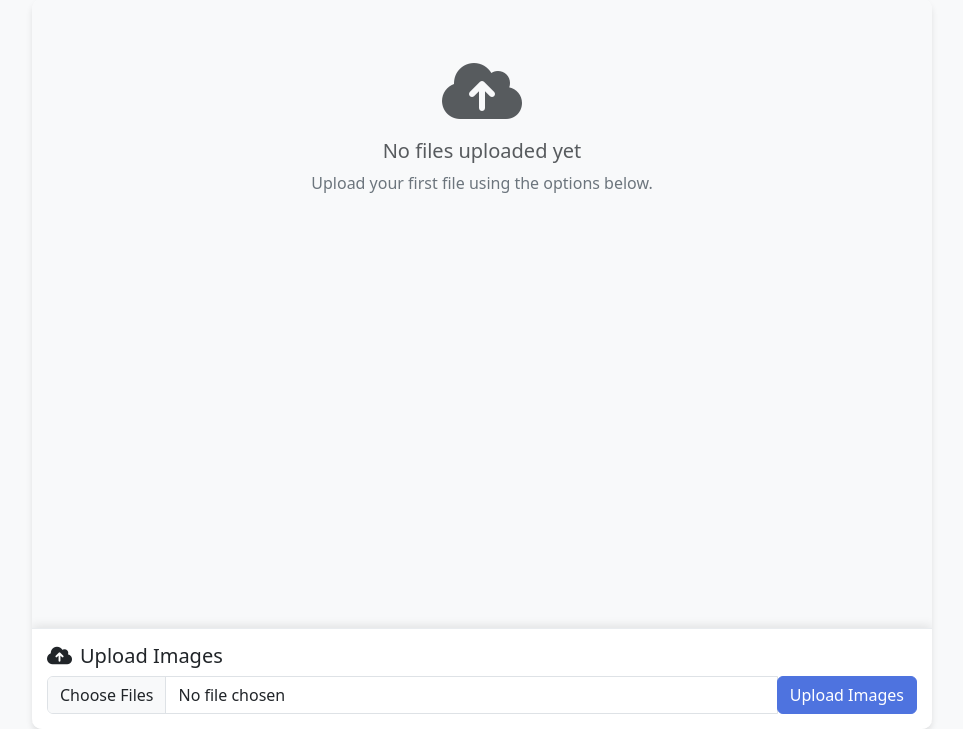
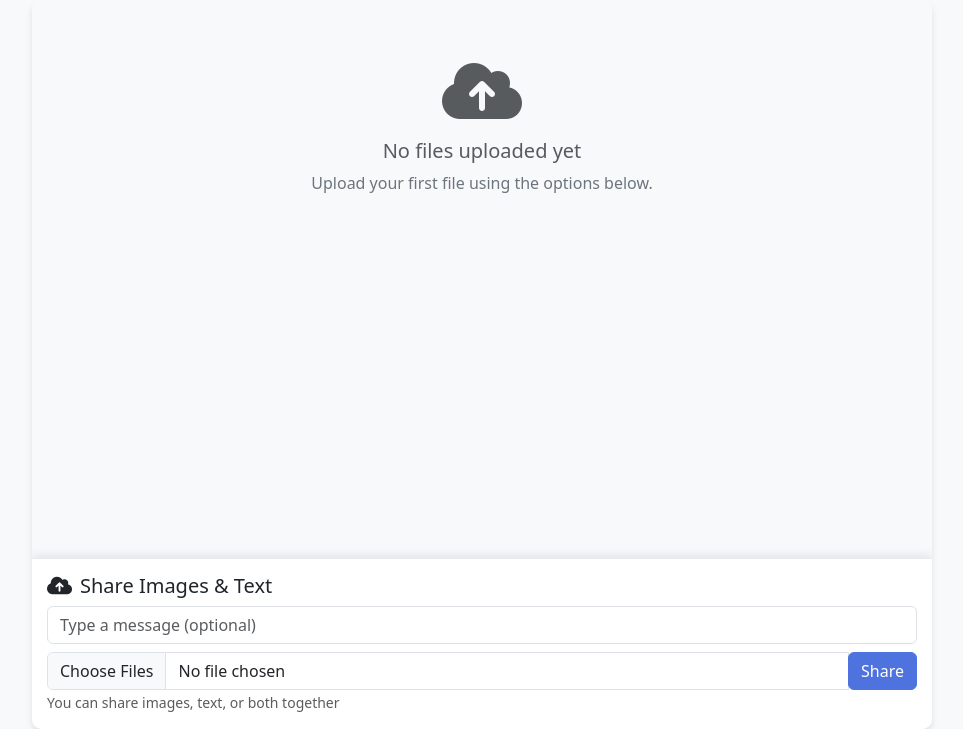
Before and after one commit to zhongkai-dev/imageshare, a Node server app: page /files/dashboard in a window 1280 px wide. Shown: the part 71-800 px from the top of the page, without its empty margins (158-1121 px from the left). Run offline with Node 20, Linux system fonts and the light colour scheme; the visitor is signed in with stand-in values (Sample User, id 1); data that the repository does not hold is empty; some libraries are stand-ins or nearby versions.

Commit message:
Add text message capability to image sharing

```diff
--- a/public/style.css
+++ b/public/style.css
@@ -127,6 +127,14 @@ body {
   display: flex;
   justify-content: space-between;
   align-items: center;
+}
+
+/* Text message styling */
+.text-message {
+  font-size: 1rem;
+  line-height: 1.5;
+  white-space: pre-wrap;
+  word-break: break-word;
 }
 
 /* Delete message button styling */
--- a/routes/files.js
+++ b/routes/files.js
@@ -3,7 +3,7 @@ const router = express.Router();
 const multer = require('multer');
 const path = require('path');
 const fs = require('fs');
-const File = require('../models/File');
+const { File, Message } = require('../models/File');
 const { v4: uuidv4 } = require('uuid'); // Add UUID for group IDs
 
 // Authentication middleware
@@ -56,23 +56,43 @@ router.get('/dashboard', isAuthenticated, async (req, res) => {
     // Get all files for this user
     const allFiles = await File.find({ userId: req.session.userId }).sort({ uploadDate: -1 });
 
-    // Group files by groupId
+    // Get all messages for this user
+    const allMessages = await Message.find({ userId: req.session.userId }).sort({ uploadDate: -1 });
+
+    // Group files and messages by groupId
     const fileGroups = {};
+
+    // Process files
     allFiles.forEach(file => {
       const groupId = file.groupId || 'single-' + file._id;
       if (!fileGroups[groupId]) {
         fileGroups[groupId] = {
           files: [],
+          messages: [],
           date: file.uploadDate
         };
       }
       fileGroups[groupId].files.push(file);
     });
 
+    // Process messages
+    allMessages.forEach(message => {
+      const groupId = message.groupId;
+      if (!fileGroups[groupId]) {
+        fileGroups[groupId] = {
+          files: [],
+          messages: [],
+          date: message.uploadDate
+        };
+      }
+      fileGroups[groupId].messages.push(message);
+    });
+
     // Convert to array and sort by date
     const groupedFiles = Object.keys(fileGroups).map(key => ({
       groupId: key,
       files: fileGroups[key].files,
+      messages: fileGroups[key].messages,
       date: fileGroups[key].date
     })).sort((a, b) => b.date - a.date);
 
@@ -105,7 +125,7 @@ router.get('/dashboard', isAuthenticated, async (req, res) => {
   }
 });
 
-// Upload images
+// Upload images and/or text message
 router.post('/upload-images', isAuthenticated, (req, res) => {
   uploadImages(req, res, async (err) => {
     if (err) {
@@ -114,14 +134,28 @@ router.post('/upload-images', isAuthenticated, (req, res) => {
     }
 
     try {
-      if (!req.files || req.files.length === 0) {
+      // Generate a group ID for this batch of files/messages
+      const groupId = uuidv4();
+
+      // Check if there's a text message
+      const message = req.body.message ? req.body.message.trim() : '';
+
+      // Check if there are files or a message
+      if ((!req.files || req.files.length === 0) && !message) {
         return res.status(400).redirect('/files/dashboard');
       }
 
-      // Generate a group ID for this batch of files
-      const groupId = uuidv4();
+      // Save message if provided
+      if (message) {
+        await Message.create({
+          text: message,
+          userId: req.session.userId,
+          groupId: groupId
+        });
+      }
 
-      // Save each file info to database with the same groupId
+      // Save files if provided
+      if (req.files && req.files.length > 0) {
         const filePromises = req.files.map(file => {
           return File.create({
             filename: file.filename,
@@ -136,9 +170,11 @@ router.post('/upload-images', isAuthenticated, (req, res) => {
         });
 
         await Promise.all(filePromises);
+      }
+
       res.redirect('/files/dashboard');
     } catch (err) {
-      console.error('File upload error:', err);
+      console.error('Upload error:', err);
       res.status(500).redirect('/files/dashboard');
     }
   });
@@ -223,12 +259,7 @@ router.post('/delete/:id', isAuthenticated, async (req, res) => {
 // Delete entire group of files
 router.post('/delete-group/:groupId', isAuthenticated, async (req, res) => {
   try {
-    // Find all files in the group that belong to this user
     const groupId = req.params.groupId;
-    const files = await File.find({
-      groupId: groupId,
-      userId: req.session.userId
-    });
 
     // If groupId starts with 'single-', it's a special case for files without a real groupId
     if (groupId.startsWith('single-')) {
@@ -247,8 +278,14 @@ router.post('/delete-group/:groupId', isAuthenticated, async (req, res) => {
         await File.findByIdAndDelete(fileId);
       }
     } else {
+      // Find all files in the group that belong to this user
+      const files = await File.find({
+        groupId: groupId,
+        userId: req.session.userId
+      });
+
       // Delete all files in the group
-      const deletePromises = files.map(file => {
+      const deleteFilePromises = files.map(file => {
         // Delete file from disk
         if (fs.existsSync(file.path)) {
           fs.unlinkSync(file.path);
@@ -257,7 +294,14 @@ router.post('/delete-group/:groupId', isAuthenticated, async (req, res) => {
         return File.findByIdAndDelete(file._id);
       });
 
-      await Promise.all(deletePromises);
+      // Delete all messages in the group
+      const deleteMessagePromises = Message.deleteMany({
+        groupId: groupId,
+        userId: req.session.userId
+      });
+
+      // Wait for all deletions to complete
+      await Promise.all([...deleteFilePromises, deleteMessagePromises]);
     }
 
     res.redirect('/files/dashboard');
--- a/views/dashboard.ejs
+++ b/views/dashboard.ejs
@@ -33,6 +33,15 @@
               </form>
             </div>
             <div class="message-content">
+              <!-- If there's a text message, show it first -->
+              <% if (group.messages && group.messages.length > 0) { %>
+                <% group.messages.forEach(message => { %>
+                  <div class="text-message mb-3">
+                    <%= message.text %>
+                  </div>
+                <% }); %>
+              <% } %>
+
               <!-- If group contains multiple images, show them in a grid -->
               <% if (group.files.length > 1 && group.files.every(file => file.mimetype.startsWith('image/'))) { %>
                 <div class="image-grid <%= group.files.length > 4 ? 'grid-many' : group.files.length > 2 ? 'grid-' + group.files.length : '' %>">
@@ -112,18 +121,24 @@
   <!-- Upload form with image upload only -->
   <div class="upload-form">
     <div class="upload-header mb-2">
-      <h5 class="mb-0"><i class="fas fa-cloud-upload-alt me-2"></i>Upload Images</h5>
+      <h5 class="mb-0"><i class="fas fa-cloud-upload-alt me-2"></i>Share Images & Text</h5>
     </div>
 
     <!-- Images Upload Form -->
     <div id="imagesUploadForm" class="upload-tab-content">
       <form action="/files/upload-images" method="post" enctype="multipart/form-data">
+        <!-- Text message input -->
+        <div class="form-group mb-2">
+          <input type="text" class="form-control" name="message" placeholder="Type a message (optional)">
+        </div>
+
         <div class="input-group">
-          <input type="file" class="form-control" name="images" multiple accept="image/*" required>
+          <input type="file" class="form-control" name="images" multiple accept="image/*">
           <div class="input-group-append">
-            <button type="submit" class="btn btn-primary">Upload Images</button>
+            <button type="submit" class="btn btn-primary">Share</button>
           </div>
         </div>
+        <small class="form-text text-muted">You can share images, text, or both together</small>
       </form>
     </div>
   </div>
```
Also changed, not shown: models/File.js (+28 -1 lines). Lines whose indentation alone changed are shown as unchanged.
